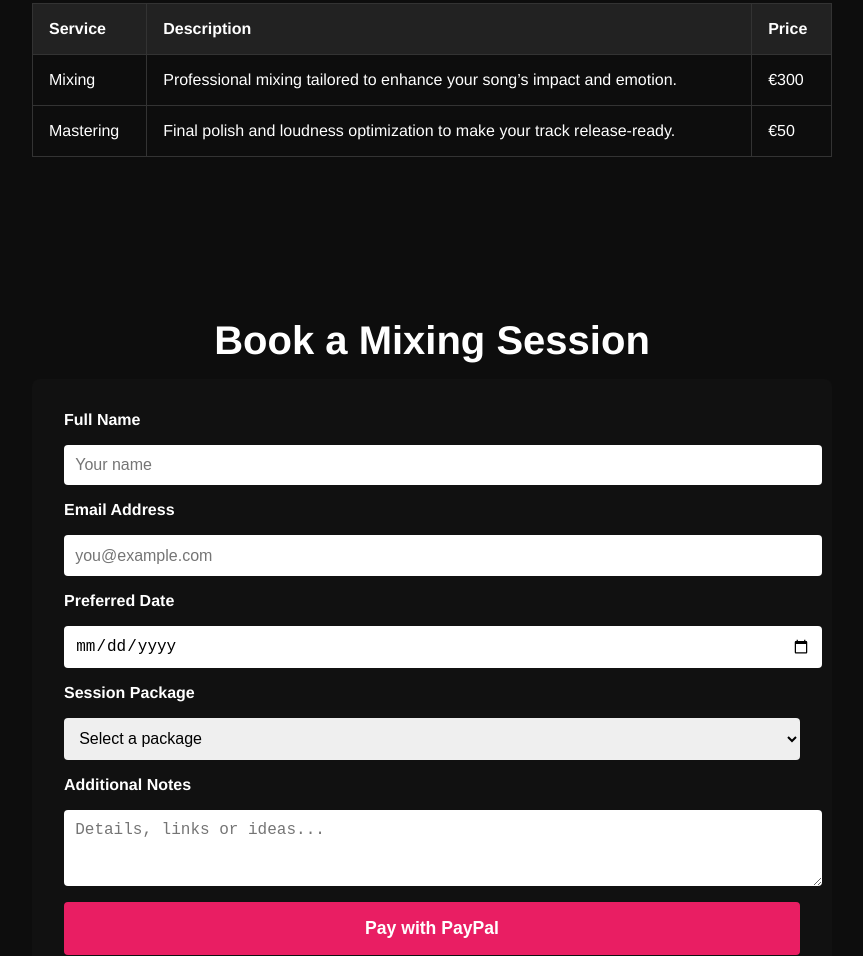
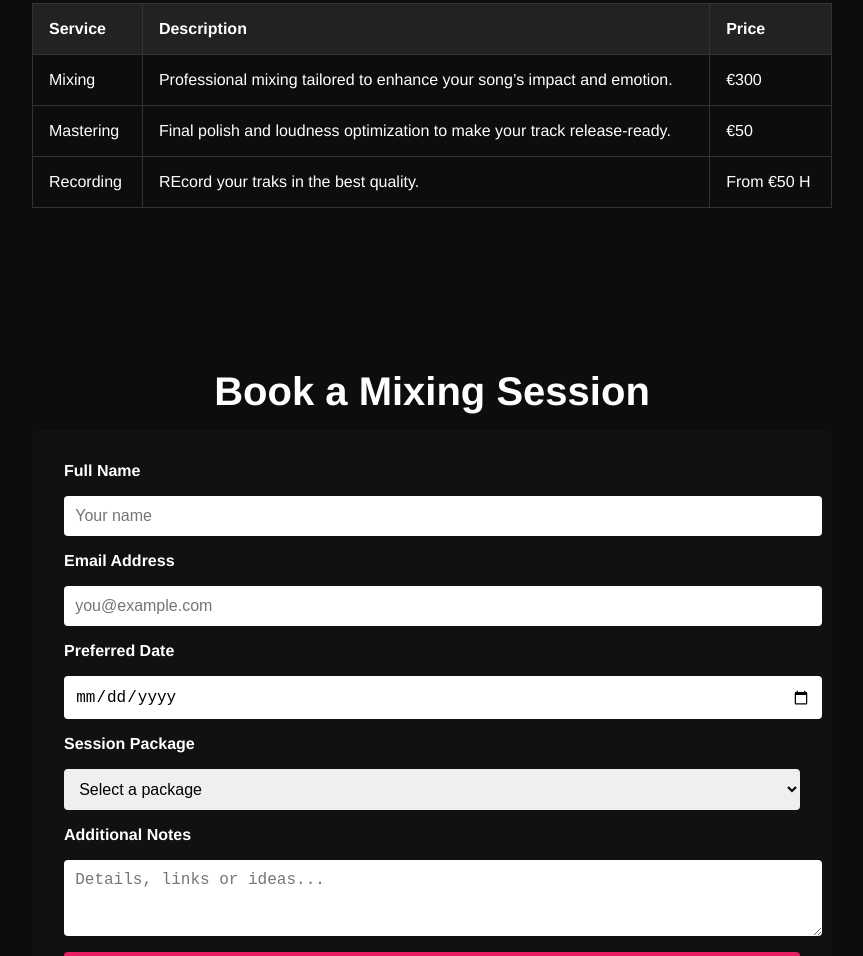
Before and after one commit to gengemodi/genmix-, a plain HTML site: page index.html in a window 1280 px wide. Shown: the part 1556-2512 px from the top of the page, without its empty margins (208-1071 px from the left). Drawn offline with Linux system fonts and the light colour scheme.

Commit message:
index.html

```diff
--- a/index.html
+++ b/index.html
@@ -168,6 +168,12 @@
           <td>Final polish and loudness optimization to make your track release-ready.</td>
           <td>€50</td>
         </tr>
+        <tr>
+          <td>Recording</td>
+          <td>REcord your traks in the best quality.</td>
+          <td>From €50 H </td>
+        </tr>
+        <tr>
       </tbody>
     </table>
   </section>
```
